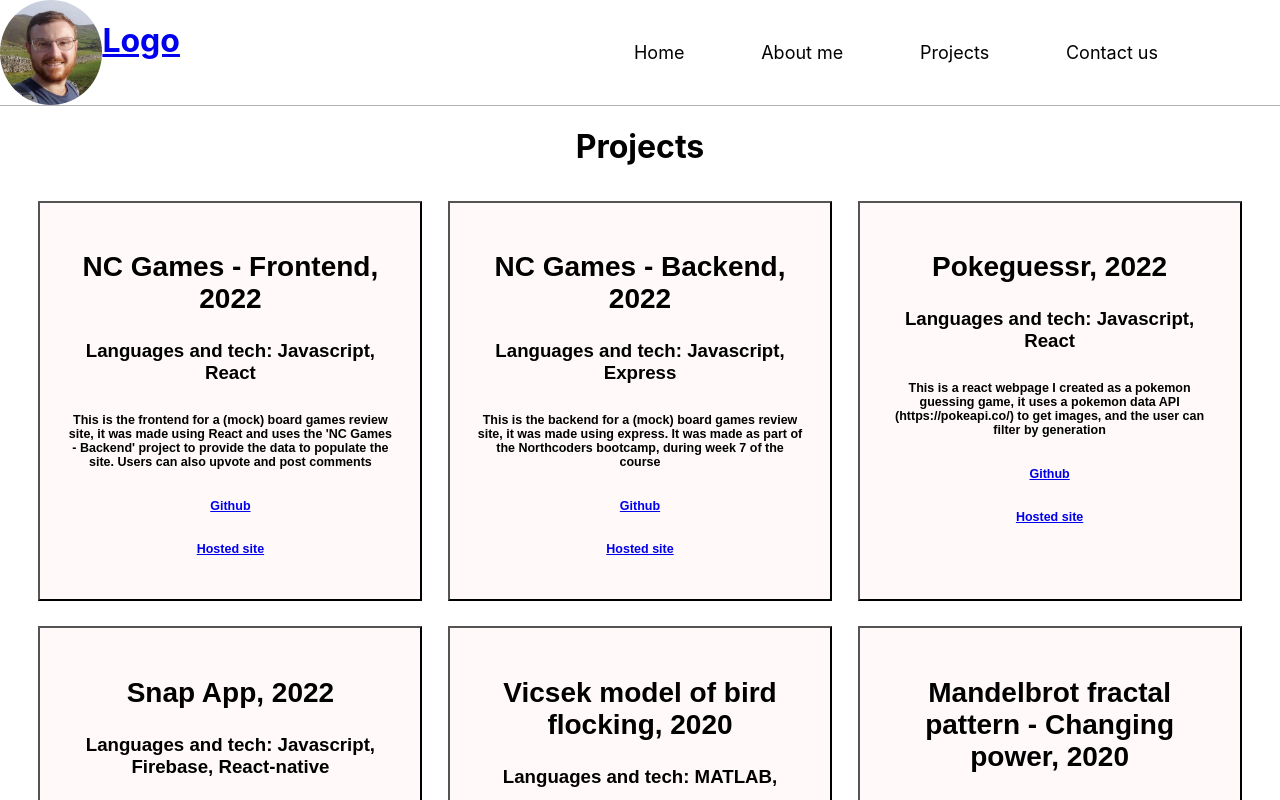
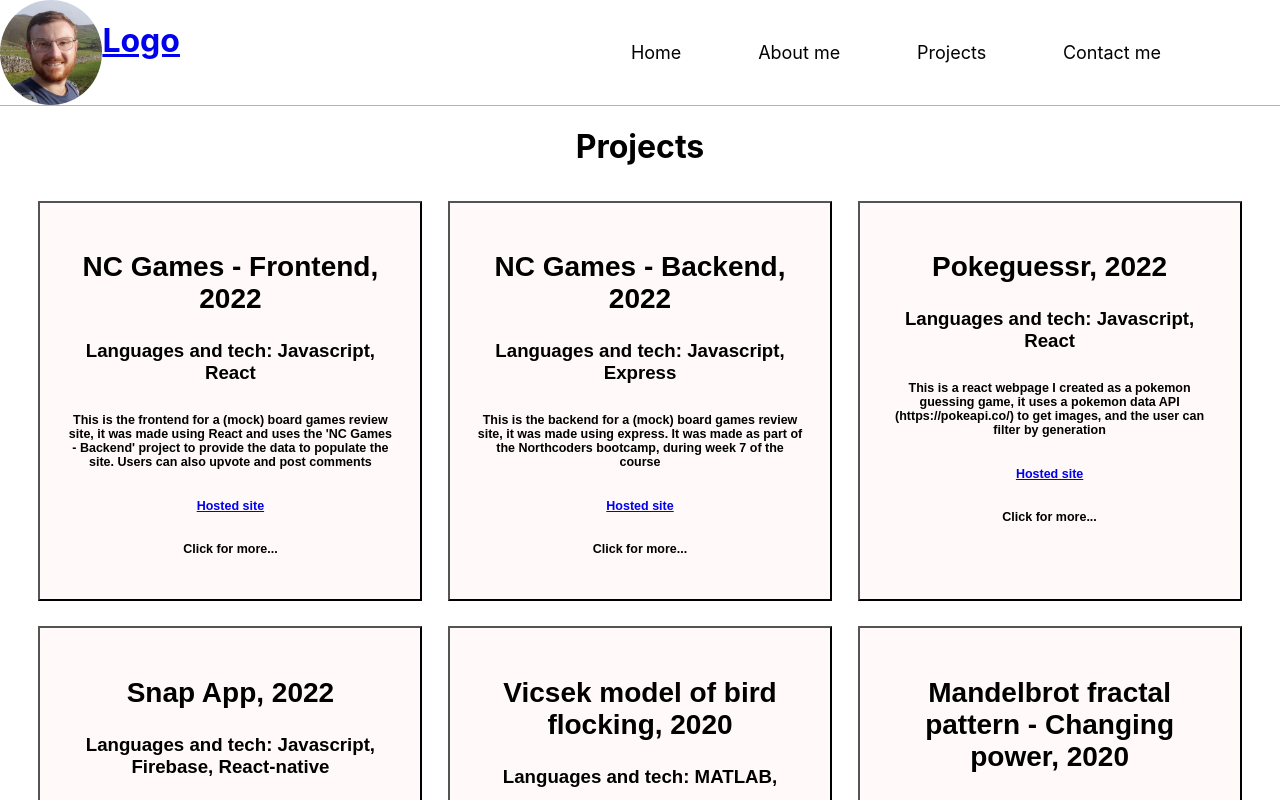
Before and after one commit to JoshS1234/portfolio, a React (Create React App) app: page /projects in a window 1280 px wide. Shown: the top 800 px of the page. Built offline with nearby package versions, Linux system fonts and the light colour scheme.

Commit message:
updated projects page

```diff
--- a/package.json
+++ b/package.json
@@ -6,6 +6,7 @@
     "@testing-library/jest-dom": "^5.16.5",
     "@testing-library/react": "^13.4.0",
     "@testing-library/user-event": "^13.5.0",
+    "babel-preset-react-app": "10.0.1",
     "axios": "^1.4.0",
     "lorem-ipsum": "^2.0.8",
     "react": "^18.2.0",
--- a/src/App.js
+++ b/src/App.js
@@ -16,7 +16,7 @@ function App() {
         <Route path="/" element={<Homepage />} />
         <Route path="/about-me" element={<About />} />
         <Route path="/projects" element={<Projects />} />
-        <Route path="/contact-us" element={<Contact />} />
+        <Route path="/contact-me" element={<Contact />} />
         <Route path="*" element={<NotFound />} />
       </Routes>
       <FooterBar />
--- a/src/components/NavBar.jsx
+++ b/src/components/NavBar.jsx
@@ -14,8 +14,8 @@ export default function NavBar() {
       <Link to="/projects" className="linkButton">
         Projects
       </Link>
-      <Link to="/contact-us" className="linkButton">
-        Contact us
+      <Link to="/contact-me" className="linkButton">
+        Contact me
       </Link>
     </nav>
   );
--- /dev/null
+++ b/src/components/ProjectList.jsx
@@ -0,0 +1,49 @@
+import React, { useEffect, useState } from "react";
+import "./stylesheets/ProjectList.css";
+import projects from "../resources/projects";
+
+export default function ProjectList(props) {
+  const handlePress = (e, item) => {
+    e.preventDefault();
+    props.setIsSingle(true);
+    props.setItem(item);
+  };
+
+  return (
+    <div>
+      <h1>Projects</h1>
+      <div className="projectBox">
+        {projects.map((item) => {
+          return (
+            <button
+              className="projectButton"
+              onClick={(e) => {
+                console.log(item);
+                handlePress(e, item);
+              }}
+            >
+              <div className="projectTile">
+                <h2>
+                  {item.name}, {item.year}
+                </h2>
+                <h4>
+                  Languages and tech: {item.language}, {item.tech}
+                </h4>
+                <h6>{item.description}</h6>
+
+                {item.hosted ? (
+                  <h6>
+                    <a href={item.hosted}>Hosted site</a>
+                  </h6>
+                ) : (
+                  <></>
+                )}
+                <h6>Click for more...</h6>
+              </div>
+            </button>
+          );
+        })}
+      </div>
+    </div>
+  );
+}
--- a/src/components/Projects.jsx
+++ b/src/components/Projects.jsx
@@ -1,69 +1,18 @@
-import React, { useEffect, useState } from "react";
-import "./stylesheets/Projects.css";
-import projects from "../resources/projects";
-import { Route, Routes } from "react-router-dom";
+import { useEffect, useState } from "react";
+import SingleProject from "./SingleProject";
+import ProjectList from "./ProjectList";
 
 export default function Projects() {
-  return (
-    <div>
-      <h1>Projects</h1>
-      <div className="projectBox">
-        {projects.map((item) => {
-          let media;
-          if (item.video_url && item.image_url) {
-            media = (
-              <div className="mediaBox">
-                <img classname="projectImage" src={item.image_url} />
-                <iframe
-                  className="video-responsive"
-                  src={`https://www.youtube.com/embed/${item.video_url}`}
-                  allowFullScreen
-                  title="Embedded youtube"
-                  frameBorder="0"
-                  allow="accelerometer; autoplay; clipboard-write; encrypted-media; gyroscope; picture-in-picture"
-                />
-              </div>
-            );
-          } else if (item.image_url) {
-            media = <img classname="projectImage" src={item.image_url} />;
-          } else if (item.video_url) {
-            media = (
-              <iframe
-                className="video-responsive"
-                src={`https://www.youtube.com/embed/${item.video_url}`}
-                allowFullScreen
-                title="Embedded youtube"
-                frameBorder="0"
-                allow="accelerometer; autoplay; clipboard-write; encrypted-media; gyroscope; picture-in-picture"
-              />
-            );
-          }
+  const [isSingle, setIsSingle] = useState(false);
+  const [item, setItem] = useState();
 
-          return (
-            <button className="projectButton">
-              <div className="projectTile">
-                <h2>
-                  {item.name}, {item.year}
-                </h2>
-                <h4>
-                  Languages and tech: {item.language}, {item.tech}
-                </h4>
-                <h6>{item.description}</h6>
-                <h6>
-                  <a href={item.github}>Github</a>
-                </h6>
-                {item.hosted ? (
-                  <h6>
-                    <a href={item.hosted}>Hosted site</a>
-                  </h6>
-                ) : (
-                  <></>
-                )}
-              </div>
-            </button>
-          );
-        })}
-      </div>
-    </div>
-  );
+  useEffect(() => {
+    setIsSingle(false);
+  }, []);
+
+  if (!isSingle) {
+    return <ProjectList setIsSingle={setIsSingle} setItem={setItem} />;
+  } else {
+    return <SingleProject setIsSingle={setIsSingle} item={item} />;
+  }
 }
--- /dev/null
+++ b/src/components/SingleProject.jsx
@@ -0,0 +1,97 @@
+import React, { useEffect, useState } from "react";
+import "./stylesheets/SingleProject.css";
+import projects from "../resources/projects";
+
+const SingleProject = (props) => {
+  console.log(props);
+  const item = props.item;
+  const handleReturnButton = (e) => {
+    props.setIsSingle(false);
+  };
+
+  let imageMedia;
+  let videoMedia;
+  if (item.video_url && item.image_url) {
+    imageMedia = <img src={item.image_url} />;
+
+    videoMedia = (
+      <iframe
+        className="video-responsive"
+        width="853"
+        height="480"
+        src={`https://www.youtube.com/embed/${item.video_url}`}
+        allowFullScreen
+        title="Embedded youtube"
+        frameBorder="0"
+        allow="accelerometer; autoplay; clipboard-write; encrypted-media; gyroscope; picture-in-picture"
+      />
+    );
+  } else if (item.image_url) {
+    imageMedia = <img classname="projectImage" src={item.image_url} />;
+  } else if (item.video_url) {
+    videoMedia = (
+      <iframe
+        className="video-responsive"
+        width="853"
+        height="480"
+        src={`https://www.youtube.com/embed/${item.video_url}`}
+        allowFullScreen
+        title="Embedded youtube"
+        frameBorder="0"
+        allow="accelerometer; autoplay; clipboard-write; encrypted-media; gyroscope; picture-in-picture"
+      />
+    );
+  }
+
+  return (
+    <div className="singleProjectTile">
+      <button
+        onClick={(e) => {
+          handleReturnButton(e);
+        }}
+      >
+        return to projects
+      </button>
+      <div>
+        <div>
+          <div className="infoImg">
+            <div className="info">
+              <h2>
+                {item.name}, {item.year}
+              </h2>
+              <h4>
+                Languages and tech: {item.language}, {item.tech}
+              </h4>
+              <h6>{item.detailedDescription}</h6>
+              <h6>
+                <a href={item.github}>Github</a>
+              </h6>
+              {item.hosted ? (
+                <h6>
+                  <a href={item.hosted}>Hosted site</a>
+                </h6>
+              ) : (
+                <></>
+              )}
+            </div>
+            {imageMedia ? (
+              <div className="projectImage">{imageMedia}</div>
+            ) : (
+              <></>
+            )}
+          </div>
+        </div>
+      </div>
+      {videoMedia ? videoMedia : <></>}
+      <button
+        onClick={(e) => {
+          handleReturnButton(e);
+        }}
+      >
+        return to projects
+      </button>
+    </div>
+  );
+};
+
+export default SingleProject;
--- /dev/null
+++ b/src/components/stylesheets/ProjectList.css
@@ -0,0 +1,42 @@
+.projectBox {
+  width: 100%;
+  background-color: white;
+  display: flex;
+  flex-direction: row;
+  flex-wrap: wrap;
+  justify-content: center;
+  align-items: flex-start;
+}
+
+.projectTile {
+  width: 100%;
+  height: 50px;
+  font-size: 1.4em;
+  height: fit-content;
+}
+
+.projectButton {
+  margin-top: 1%;
+  width: 30%;
+  background-color: rgb(255, 249, 249);
+  display: flex;
+  flex-direction: column;
+  justify-content: left;
+  align-items: center;
+  padding: 2%;
+  margin: 1%;
+  height: 400px;
+}
+
+.projectButton:hover {
+  margin-top: 1%;
+  width: 30%;
+  background-color: rgb(255, 228, 228);
+  display: flex;
+  flex-direction: column;
+  justify-content: left;
+  align-items: center;
+  padding: 2%;
+  margin: 1%;
+  height: 400px;
+}
--- /dev/null
+++ b/src/components/stylesheets/SingleProject.css
@@ -0,0 +1,30 @@
+.singleProjectTile {
+  display: flex;
+  flex-direction: column;
+  align-items: center;
+  width: 100%;
+  background-color: rgb(255, 249, 249);
+  padding: 1% 0% 1% 0%;
+}
+
+.infoImg {
+  display: flex;
+  flex-direction: row;
+  width: 100%;
+  justify-content: space-around;
+  align-items: center;
+}
+
+.info {
+  display: flex;
+  flex-direction: column;
+  width: 40%;
+}
+
+.projectImage {
+  width: 40%;
+}
+
+.projectImage img {
+  width: 60%;
+}
--- a/src/resources/projects.js
+++ b/src/resources/projects.js
@@ -2,12 +2,13 @@ import six from "./images/6.png";
 import blackjack from "./images/Blackjack.png";
 import boardGameReviews from "./images/BoardGameReviews.png";
 import pendulum from "./images/PendulumImage.jpg";
-import pokeguessr from "./images/Blackjack.png";
+import pokeguessr from "./images/pokeguessr.png";
 import pythonMandelbrot from "./images/PythonMandelbrot.png";
 import TicTacToe from "./images/TicTacToe.png";
 
 export default [
   {
+    id: 1,
     name: "NC Games - Frontend",
     image_url: boardGameReviews,
     video_url: "",
@@ -22,6 +23,7 @@ export default [
     year: 2022,
   },
   {
+    id: 2,
     name: "NC Games - Backend",
     image_url: "",
     video_url: "",
@@ -37,6 +39,7 @@ export default [
     year: 2022,
   },
   {
+    id: 3,
     name: "Pokeguessr",
     image_url: pokeguessr,
     video_url: "",
@@ -51,6 +54,7 @@ export default [
     year: 2022,
   },
   {
+    id: 4,
     name: "Snap App",
     image_url: "",
     video_url: "g47hsMFTKLA",
@@ -65,6 +69,7 @@ export default [
     year: 2022,
   },
   {
+    id: 4,
     name: "Vicsek model of bird flocking",
     image_url: "",
     video_url: "kT1rA1vLfCs",
@@ -79,6 +84,7 @@ export default [
     year: 2020,
   },
   {
+    id: 5,
     name: "Mandelbrot fractal pattern - Changing power",
     image_url: "",
     video_url: "sp-zj7p8zPE",
@@ -88,11 +94,12 @@ export default [
     tech: "",
     description:
       "This generates a fractal pattern based on the Mandelbrot fractal, and replots for various different indices, it then uses these images to generate a video showing how the power affects the fractal",
-    description:
+    detailedDescription:
       "This generates a fractal pattern based on the Mandelbrot fractal, and replots for various different indices, it then uses these images to generate a video showing how the power affects the fractal",
     year: 2020,
   },
   {
+    id: 6,
     name: "2D pendulum motion",
     image_url: pendulum,
     video_url: "thhOujbmXdA",
@@ -102,9 +109,12 @@ export default [
     tech: "",
     description:
       "This uses Euler's method of solving differential equations to show the movement of a pendulum in 2D",
+    detailedDescription:
+      "This generates a fractal pattern based on the Mandelbrot fractal, and replots for various different indices, it then uses these images to generate a video showing how the power affects the fractal",
     year: 2020,
   },
   {
+    id: 7,
     name: "Mandelbrot fractal",
     image_url: pythonMandelbrot,
     video_url: "",
@@ -113,9 +123,13 @@ export default [
     language: "Python",
     tech: "",
     description: "This is a mathematical model which creates a fractal pattern",
+    detailedDescription:
+      "This generates a fractal pattern based on the Mandelbrot fractal, and replots for various different indices, it then uses these images to generate a video showing how the power affects the fractal",
+
     year: 2021,
   },
   {
+    id: 8,
     name: "Handwriting recognition - Neural network",
     image_url: six,
     video_url: "",
@@ -125,9 +139,13 @@ export default [
     tech: "",
     description:
       "This uses a neural network (trained on the MNIST dataset) in order to recognise handwritten numbers. It is coded from scratch, and doesn't use machine learning software packages.",
+    detailedDescription:
+      "This generates a fractal pattern based on the Mandelbrot fractal, and replots for various different indices, it then uses these images to generate a video showing how the power affects the fractal",
+
     year: 2020,
   },
   {
+    id: 9,
     name: "ASCII Tic Tac Toe (Noughts and crosses)",
     image_url: TicTacToe,
     video_url: "",
@@ -137,9 +155,13 @@ export default [
     tech: "",
     description:
       "This is a game of noughts and crosses in the command line. It was completed as a project during an online Python fundamentals course (over the first lockdown).",
+    detailedDescription:
+      "This generates a fractal pattern based on the Mandelbrot fractal, and replots for various different indices, it then uses these images to generate a video showing how the power affects the fractal",
+
     year: 2020,
   },
   {
+    id: 10,
     name: "Blackjack",
     image_url: blackjack,
     video_url: "",
@@ -149,6 +171,9 @@ export default [
     tech: "",
     description:
       "This was completed as a project during an online Python fundamentals course (over the first lockdown). It attempts to simulate a game of blackjack (entirely in the command line)",
+    detailedDescription:
+      "This generates a fractal pattern based on the Mandelbrot fractal, and replots for various different indices, it then uses these images to generate a video showing how the power affects the fractal",
+
     year: 2020,
   },
 ];
```
